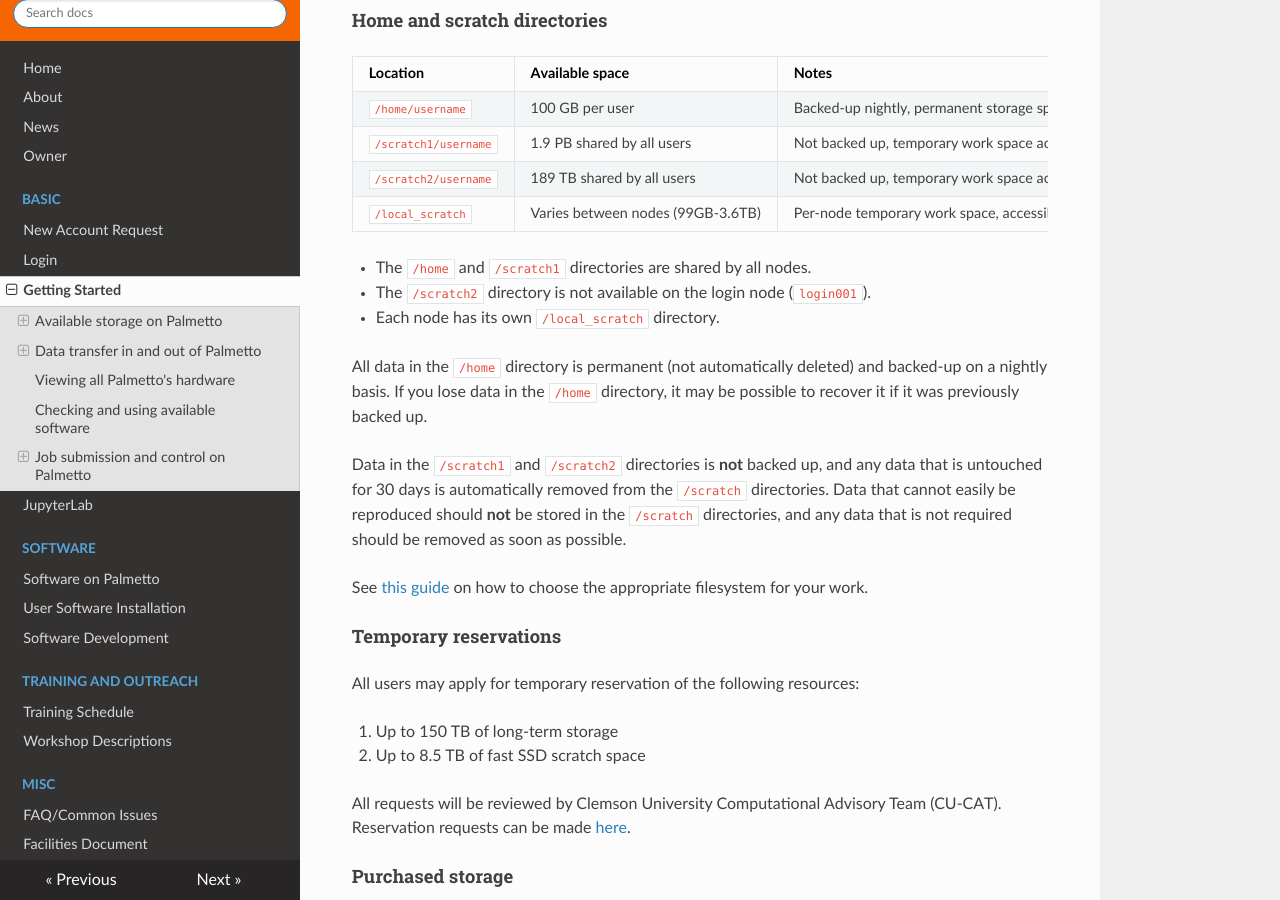
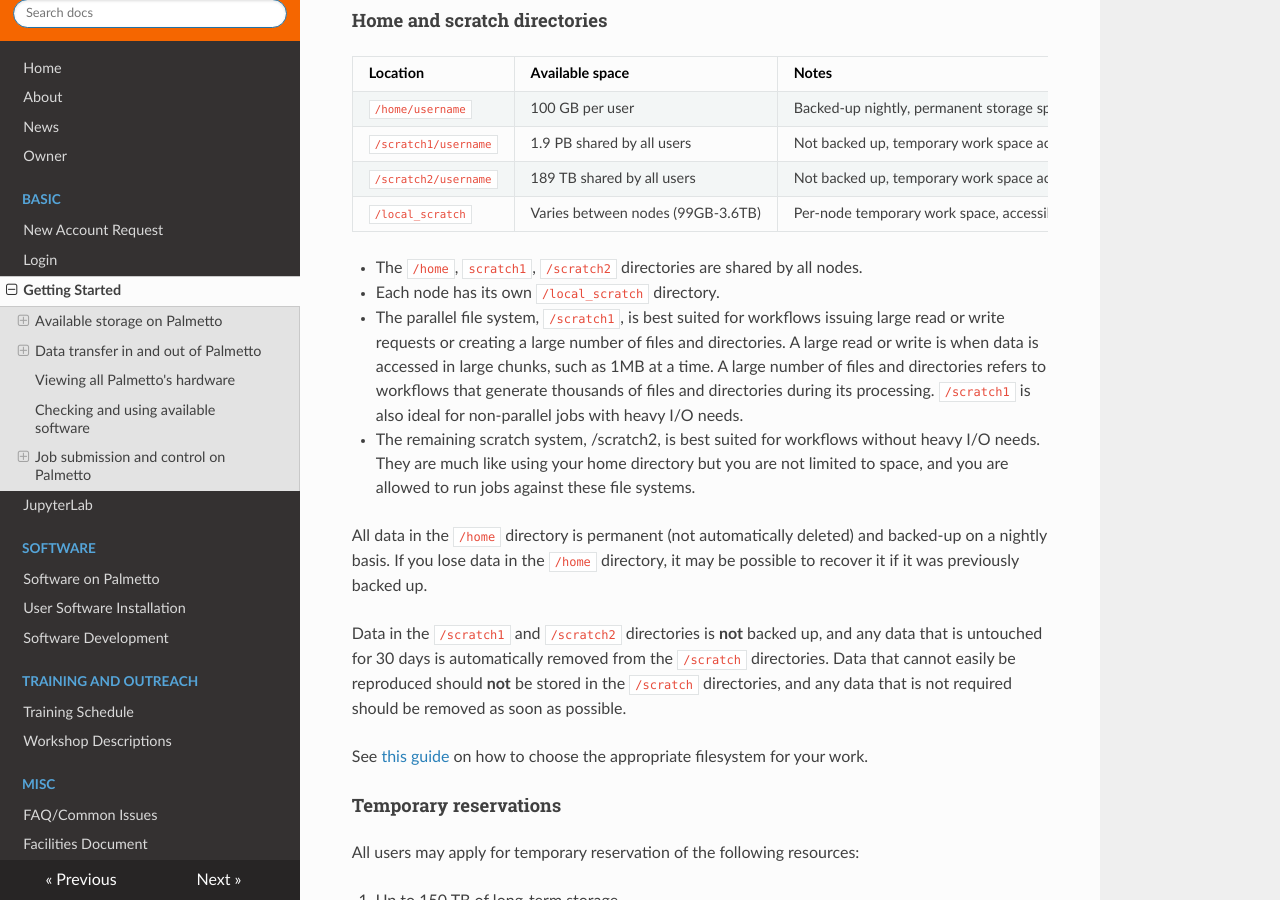
Before and after one commit to clemsonciti/palmetto-documentation, an MkDocs documentation site: the page built from docs/basic/started.md, in a window 1280 px wide and 900 px high, scrolled down 1137 px. Built offline with MkDocs 1.6.1, drawn with Linux system fonts in a browser that asks for light colours; nearby versions of some CDN libraries.

Commit message:
Update started.md

```diff
--- a/docs/basic/started.md
+++ b/docs/basic/started.md
@@ -22,9 +22,13 @@ Location                 |	 Available space                       | Notes
 `/scratch2/username`     |   189 TB shared by all users            | Not backed up, temporary work space accessible from all nodes, ZFS|
 `/local_scratch`         |   Varies between nodes (99GB-3.6TB)     | Per-node temporary work space, accessible only for the lifetime of job |
 
-- The `/home` and `/scratch1` directories are shared by all nodes.
-- The `/scratch2` directory is not available on the login node (`login001`).
+- The `/home`, `scratch1`, `/scratch2` directories are shared by all nodes.
 - Each node has its own `/local_scratch` directory.
+- The parallel file system, `/scratch1`, is best suited for workflows issuing large read or write requests or creating a large number of files and
+directories.  A large read or write is when data is accessed in large chunks, such as 1MB at a time.  A large number of files and directories refers
+to workflows that generate thousands of files and directories during its processing. `/scratch1` is also ideal for non-parallel jobs with heavy I/O needs.
+- The remaining scratch system, /scratch2, is best suited for workflows without heavy I/O needs.   They are much like using your home directory but you
+are not limited to space, and you are allowed to run jobs against these file systems.
 
 All data in the `/home` directory is permanent (not automatically deleted) and backed-up on a nightly basis.
 If you lose data in the `/home` directory, it may be possible to recover it if it was previously backed up.
```
